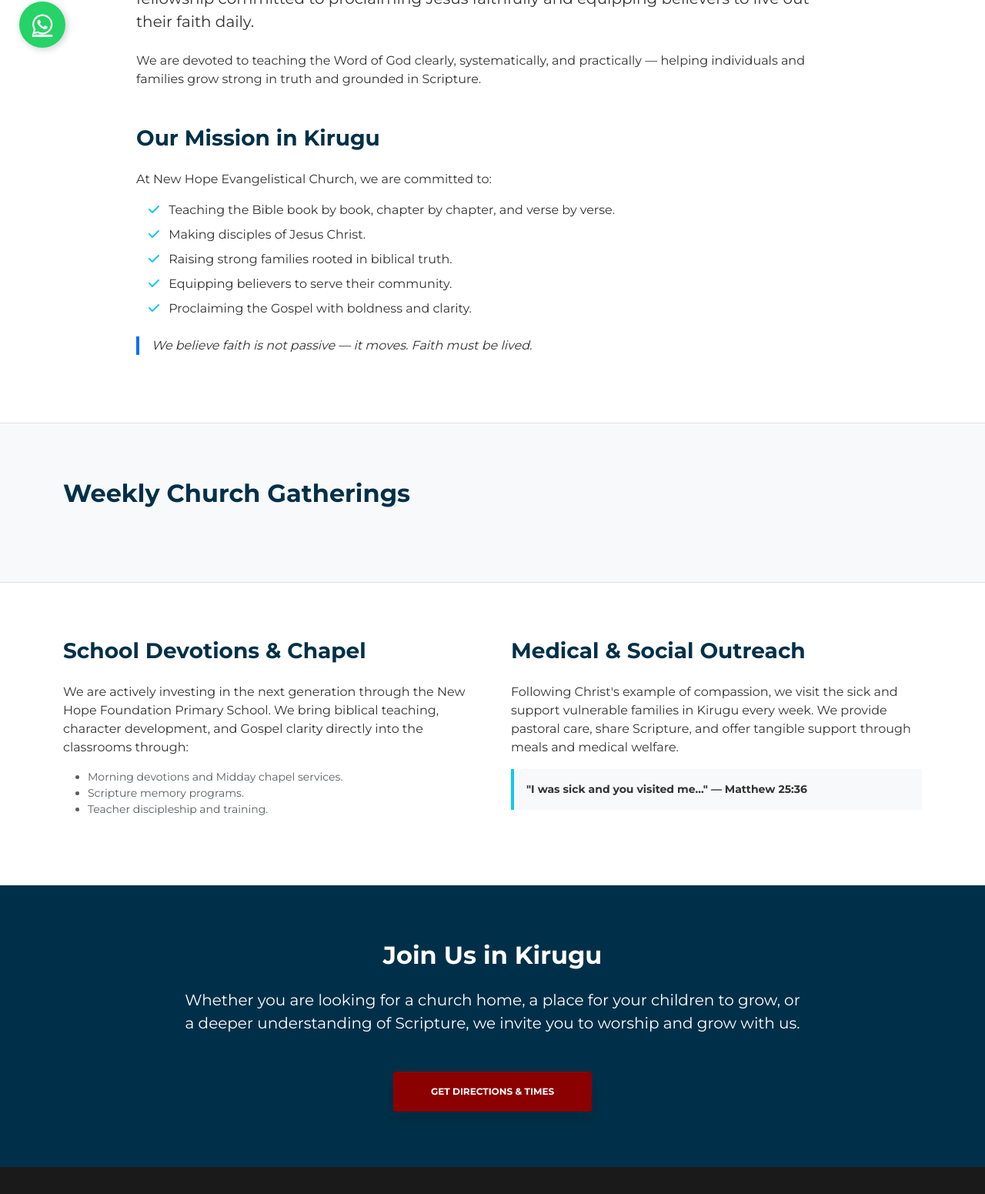
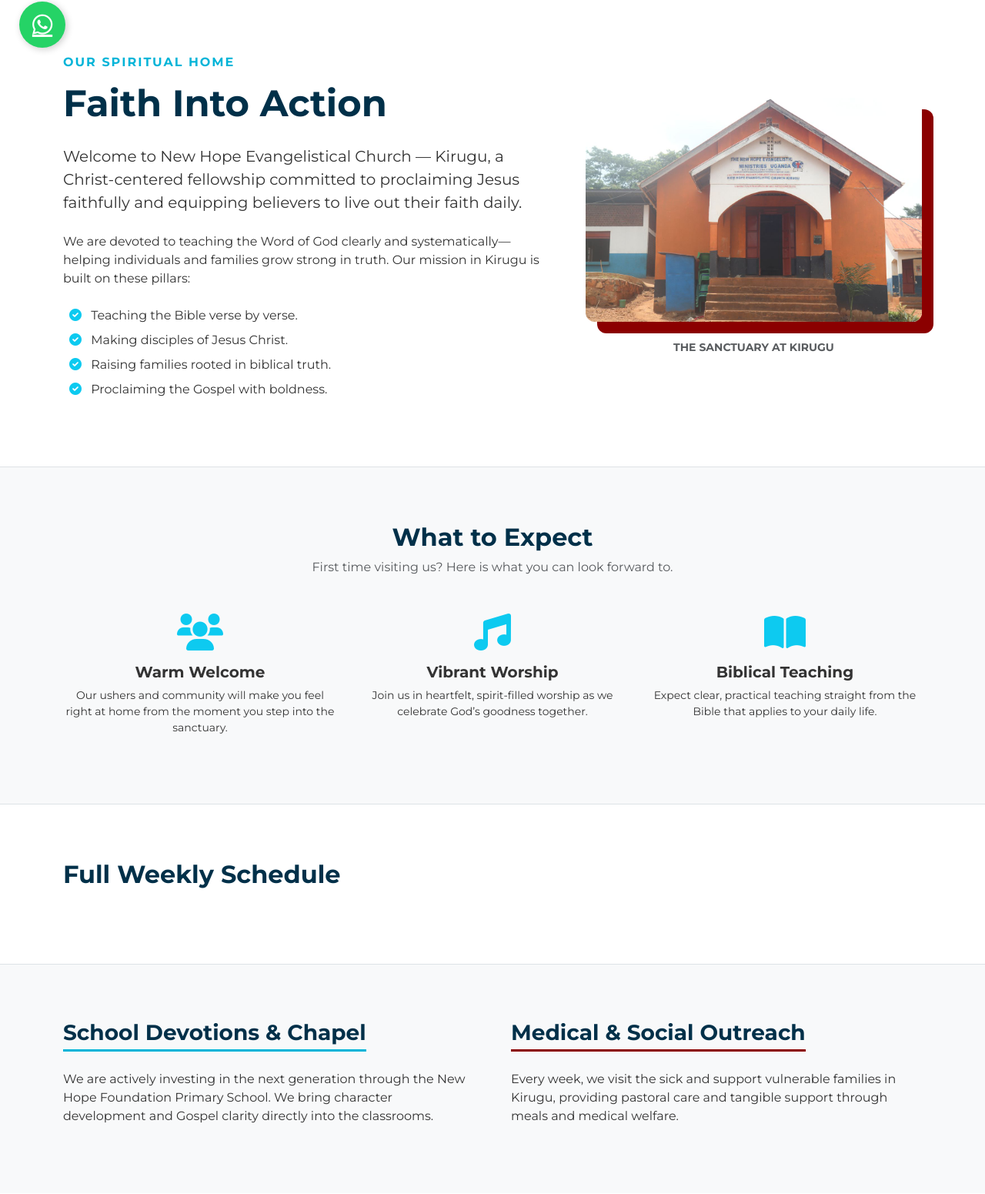
Before and after one commit to Makobi5/rvm-africa-site, a Django app: page /church-kirugu/ in a window 1280 px wide. Shown: the part 713-2264 px from the top of the page at 77% size. Run offline with Django 5.2, Linux system fonts and the light colour scheme; data that the repository does not hold is empty.

Commit message:
Added new section to the church detail page

```diff
--- a/static/css/style.css
+++ b/static/css/style.css
@@ -337,3 +337,20 @@ body {
 .card-img-link:hover {
     cursor: pointer;
 }
+
+/* --- SERVICE TIMES BANNER --- */
+.service-times-banner {
+    /* Replace with a subtle background image if you have one, or use this clean gradient */
+    background: linear-gradient(rgba(255, 255, 255, 0.9), rgba(255, 255, 255, 0.9)),
+                url('https://www.transparenttextures.com/patterns/cubes.png');
+    border-bottom: 1px solid #eee;
+}
+
+.shadow-text {
+    text-shadow: 2px 4px 15px rgba(0,0,0,0.6);
+}
+
+.transition-hover:hover {
+    transform: translateY(-10px);
+    transition: 0.3s;
+}
--- a/templates/church_detail.html
+++ b/templates/church_detail.html
@@ -4,50 +4,104 @@
 {% block title %}New Hope Evangelistical Church - Kirugu | RVM Africa{% endblock %}
 
 {% block content %}
-<!-- IMMERSIVE HEADER (Image 3 Style) -->
+<!-- 1. IMMERSIVE HEADER -->
 <section class="inner-page-header" style="background-image: url('{% if headers.leadership %}{{ headers.leadership.image.url }}{% else %}{% static 'images/hero.jpg' %}{% endif %}');">
     <div class="container">
-        <div class="animate-zoom">
-            <h1 class="display-1 fw-bold text-white shadow-text" style="font-size: 5rem; letter-spacing: 5px;">New Hope Evangelistical Church - Kirugu</h1>
+        <div class="animate-zoom text-center">
+            <h1 class="display-1 fw-bold text-white shadow-text" style="letter-spacing: 5px;">KIRUGU</h1>
+            <p class="text-white lead fw-bold">NEW HOPE EVANGELISTICAL CHURCH</p>
         </div>
     </div>
 </section>
 
-<!-- FAITH INTO ACTION (Image 4 Style) -->
-<section class="py-5 bg-white">
-    <div class="container py-4">
-        <div class="row">
-            <div class="col-lg-10 mx-auto">
-                <h2 class="fw-bold mb-4" style="color: var(--navy-blue);">Faith Into Action</h2>
-                <p class="lead mb-4">Welcome to New Hope Evangelistical Church — Kirugu, a Christ-centered, Bible-teaching fellowship committed to proclaiming Jesus faithfully and equipping believers to live out their faith daily.</p>
-                <p>We are devoted to teaching the Word of God clearly, systematically, and practically — helping individuals and families grow strong in truth and grounded in Scripture.</p>
+<!-- 2. SERVICE TIMES (Styled after your screenshot) -->
+<section class="service-times-banner py-5">
+    <div class="container text-center py-4">
+        <h2 class="fw-bold mb-5" style="color: var(--navy-blue); text-transform: uppercase; letter-spacing: 2px;">Service Times in Kirugu</h2>
 
-                <h3 class="fw-bold mt-5 mb-4" style="color: var(--navy-blue);">Our Mission in Kirugu</h3>
-                <p>At New Hope Evangelistical Church, we are committed to:</p>
-                <ul class="list-unstyled ms-3">
-                    <li class="mb-2"><i class="fas fa-check text-info me-2"></i> Teaching the Bible book by book, chapter by chapter, and verse by verse.</li>
-                    <li class="mb-2"><i class="fas fa-check text-info me-2"></i> Making disciples of Jesus Christ.</li>
-                    <li class="mb-2"><i class="fas fa-check text-info me-2"></i> Raising strong families rooted in biblical truth.</li>
-                    <li class="mb-2"><i class="fas fa-check text-info me-2"></i> Equipping believers to serve their community.</li>
-                    <li class="mb-2"><i class="fas fa-check text-info me-2"></i> Proclaiming the Gospel with boldness and clarity.</li>
-                </ul>
-                <p class="fst-italic mt-4 border-start border-4 border-primary ps-3">We believe faith is not passive — it moves. Faith must be lived.</p>
+        <div class="row justify-content-center g-4">
+            <div class="col-md-5">
+                <div class="bg-white p-4 shadow-sm border-bottom border-4 border-danger">
+                    <h3 class="fw-bold h4 mb-2">SUNDAYS</h3>
+                    <p class="lead mb-0">Main Worship Service Starts @ <strong>10:00 A.M.</strong></p>
+                </div>
+            </div>
+            <div class="col-md-5">
+                <div class="bg-white p-4 shadow-sm border-bottom border-4 border-primary">
+                    <h3 class="fw-bold h4 mb-2">WEDNESDAYS</h3>
+                    <p class="lead mb-0">Mid-Week Service Starts @ <strong>5:30 P.M.</strong></p>
+                </div>
             </div>
         </div>
     </div>
 </section>
 
-<!-- WEEKLY GATHERINGS (Dynamic from Admin) -->
-<section class="py-5 bg-light border-top">
+<!-- 3. FAITH INTO ACTION & CHURCH IMAGE -->
+<section class="py-5 bg-white">
     <div class="container py-4">
-        <h2 class="fw-bold mb-5" style="color: var(--navy-blue);">Weekly Church Gatherings</h2>
+        <div class="row align-items-center g-5">
+            <div class="col-lg-7 order-2 order-lg-1">
+                <h6 class="text-uppercase fw-bold mb-3" style="color: var(--sky-blue); letter-spacing: 2px;">Our Spiritual Home</h6>
+                <h2 class="display-5 fw-bold mb-4" style="color: var(--navy-blue);">Faith Into Action</h2>
+                <p class="lead mb-4">Welcome to New Hope Evangelistical Church — Kirugu, a Christ-centered fellowship committed to proclaiming Jesus faithfully and equipping believers to live out their faith daily.</p>
+                <p>We are devoted to teaching the Word of God clearly and systematically—helping individuals and families grow strong in truth. Our mission in Kirugu is built on these pillars:</p>
+                <ul class="list-unstyled ms-2 mt-4">
+                    <li class="mb-2"><i class="fas fa-check-circle text-info me-2"></i> Teaching the Bible verse by verse.</li>
+                    <li class="mb-2"><i class="fas fa-check-circle text-info me-2"></i> Making disciples of Jesus Christ.</li>
+                    <li class="mb-2"><i class="fas fa-check-circle text-info me-2"></i> Raising families rooted in biblical truth.</li>
+                    <li class="mb-2"><i class="fas fa-check-circle text-info me-2"></i> Proclaiming the Gospel with boldness.</li>
+                </ul>
+            </div>
+            <div class="col-lg-5 order-1 order-lg-2 text-center">
+                <div class="animate-zoom">
+                    <div class="founder-image-container" style="box-shadow: 15px 15px 0px var(--dim-red);">
+                        <img src="{% static 'images/church.jpg' %}" alt="New Hope Church" class="founder-image">
+                    </div>
+                    <p class="small text-muted mt-3 fw-bold text-uppercase">The Sanctuary at Kirugu</p>
+                </div>
+            </div>
+        </div>
+    </div>
+</section>
+
+<!-- 4. WHAT TO EXPECT (New Important Section for Visitors) -->
+<section class="py-5 bg-light border-top border-bottom">
+    <div class="container py-4">
+        <div class="text-center mb-5">
+            <h2 class="fw-bold" style="color: var(--navy-blue);">What to Expect</h2>
+            <p class="text-muted">First time visiting us? Here is what you can look forward to.</p>
+        </div>
+        <div class="row g-4 text-center">
+            <div class="col-md-4">
+                <i class="fas fa-users fa-3x mb-3 text-info"></i>
+                <h5 class="fw-bold">Warm Welcome</h5>
+                <p class="small">Our ushers and community will make you feel right at home from the moment you step into the sanctuary.</p>
+            </div>
+            <div class="col-md-4">
+                <i class="fas fa-music fa-3x mb-3 text-info"></i>
+                <h5 class="fw-bold">Vibrant Worship</h5>
+                <p class="small">Join us in heartfelt, spirit-filled worship as we celebrate God’s goodness together.</p>
+            </div>
+            <div class="col-md-4">
+                <i class="fas fa-book-open fa-3x mb-3 text-info"></i>
+                <h5 class="fw-bold">Biblical Teaching</h5>
+                <p class="small">Expect clear, practical teaching straight from the Bible that applies to your daily life.</p>
+            </div>
+        </div>
+    </div>
+</section>
+
+<!-- 5. WEEKLY GATHERINGS (Dynamic) -->
+<section class="py-5 bg-white">
+    <div class="container py-4">
+        <h2 class="fw-bold mb-5" style="color: var(--navy-blue);">Full Weekly Schedule</h2>
         <div class="row g-4">
             {% for program in programs %}
             <div class="col-md-6 col-lg-4">
-                <div class="p-4 bg-white shadow-sm rounded h-100 border-top border-4 {% if program.color == 'red' %}border-danger{% else %}border-primary{% endif %}">
-                    <h5 class="fw-bold mb-1">{{ program.title }}</h5>
+                <div class="p-4 bg-light shadow-sm rounded h-100 border-top border-4 {% if program.color == 'red' %}border-danger{% else %}border-primary{% endif %}">
+                    <h5 class="fw-bold mb-1" style="color: var(--navy-blue);">{{ program.title }}</h5>
                     <p class="text-info small fw-bold mb-3">{{ program.day_and_time }}</p>
-                    <p class="small text-muted">{{ program.description }}</p>
+                    <p class="small text-muted mb-0">{{ program.description }}</p>
                 </div>
             </div>
             {% endfor %}
@@ -55,36 +109,39 @@
     </div>
 </section>
 
-<!-- OUTREACH MINISTRIES (Image 5 Style) -->
-<section class="py-5 bg-white border-top">
+<!-- 6. OUTREACH & MISSIONS -->
+<section class="py-5 bg-light border-top">
     <div class="container py-4">
         <div class="row g-5">
             <div class="col-md-6">
-                <h3 class="fw-bold mb-4" style="color: var(--navy-blue);">School Devotions & Chapel</h3>
-                <p>We are actively investing in the next generation through the New Hope Foundation Primary School. We bring biblical teaching, character development, and Gospel clarity directly into the classrooms through:</p>
-                <ul class="small text-muted">
-                    <li>Morning devotions and Midday chapel services.</li>
-                    <li>Scripture memory programs.</li>
-                    <li>Teacher discipleship and training.</li>
-                </ul>
+                <h3 class="fw-bold mb-4" style="color: var(--navy-blue); border-bottom: 3px solid var(--sky-blue); display: inline-block; padding-bottom: 5px;">School Devotions & Chapel</h3>
+                <p>We are actively investing in the next generation through the New Hope Foundation Primary School. We bring character development and Gospel clarity directly into the classrooms.</p>
             </div>
             <div class="col-md-6">
-                <h3 class="fw-bold mb-4" style="color: var(--navy-blue);">Medical & Social Outreach</h3>
-                <p>Following Christ's example of compassion, we visit the sick and support vulnerable families in Kirugu every week. We provide pastoral care, share Scripture, and offer tangible support through meals and medical welfare.</p>
-                <div class="bg-light p-3 border-start border-4 border-info">
-                    <p class="mb-0 small fw-bold text-navy">"I was sick and you visited me..." — Matthew 25:36</p>
-                </div>
+                <h3 class="fw-bold mb-4" style="color: var(--navy-blue); border-bottom: 3px solid var(--dim-red); display: inline-block; padding-bottom: 5px;">Medical & Social Outreach</h3>
+                <p>Every week, we visit the sick and support vulnerable families in Kirugu, providing pastoral care and tangible support through meals and medical welfare.</p>
             </div>
         </div>
     </div>
 </section>
 
-<!-- FINAL CALL (Image 6 Style) -->
+<!-- 7. PRAYER CALL (New Section) -->
+<section class="py-5 bg-white text-center">
+    <div class="container">
+        <div class="p-5 border border-info rounded shadow-sm">
+            <h2 class="fw-bold mb-3">Need Prayer?</h2>
+            <p class="lead mb-4">Our pastors and prayer team are here for you. We believe in the power of prayer to change circumstances.</p>
+            <a href="https://wa.me/256772196468?text=I%20have%20a%20prayer%20request" class="btn btn-outline-primary px-5 py-2 fw-bold">SUBMIT PRAYER REQUEST</a>
+        </div>
+    </div>
+</section>
+
+<!-- 8. FINAL CALL -->
 <section class="py-5 bg-navy text-white text-center" style="background-color: var(--navy-blue);">
     <div class="container py-4">
-        <h2 class="fw-bold mb-4">Join Us in Kirugu</h2>
-        <p class="lead mb-5 mx-auto" style="max-width: 800px;">Whether you are looking for a church home, a place for your children to grow, or a deeper understanding of Scripture, we invite you to worship and grow with us.</p>
-        <a href="https://wa.me/256772196468?text=Hello, I would like to visit the church in Kirugu" class="btn btn-dim-red px-5 py-3 shadow">GET DIRECTIONS & TIMES</a>
+        <h2 class="fw-bold mb-4">Visit Us This Sunday</h2>
+        <p class="lead mb-5 mx-auto" style="max-width: 800px;">Experience God's love and truth in a community that cares. We can't wait to meet you!</p>
+        <a href="https://www.google.com/maps?q=Kirugu,Nakalanga,Uganda" target="_blank" class="btn btn-dim-red px-5 py-3 shadow">GET DIRECTIONS</a>
     </div>
 </section>
 {% endblock %}
```
Also changed, not shown: static/images/church.JPG (added).
